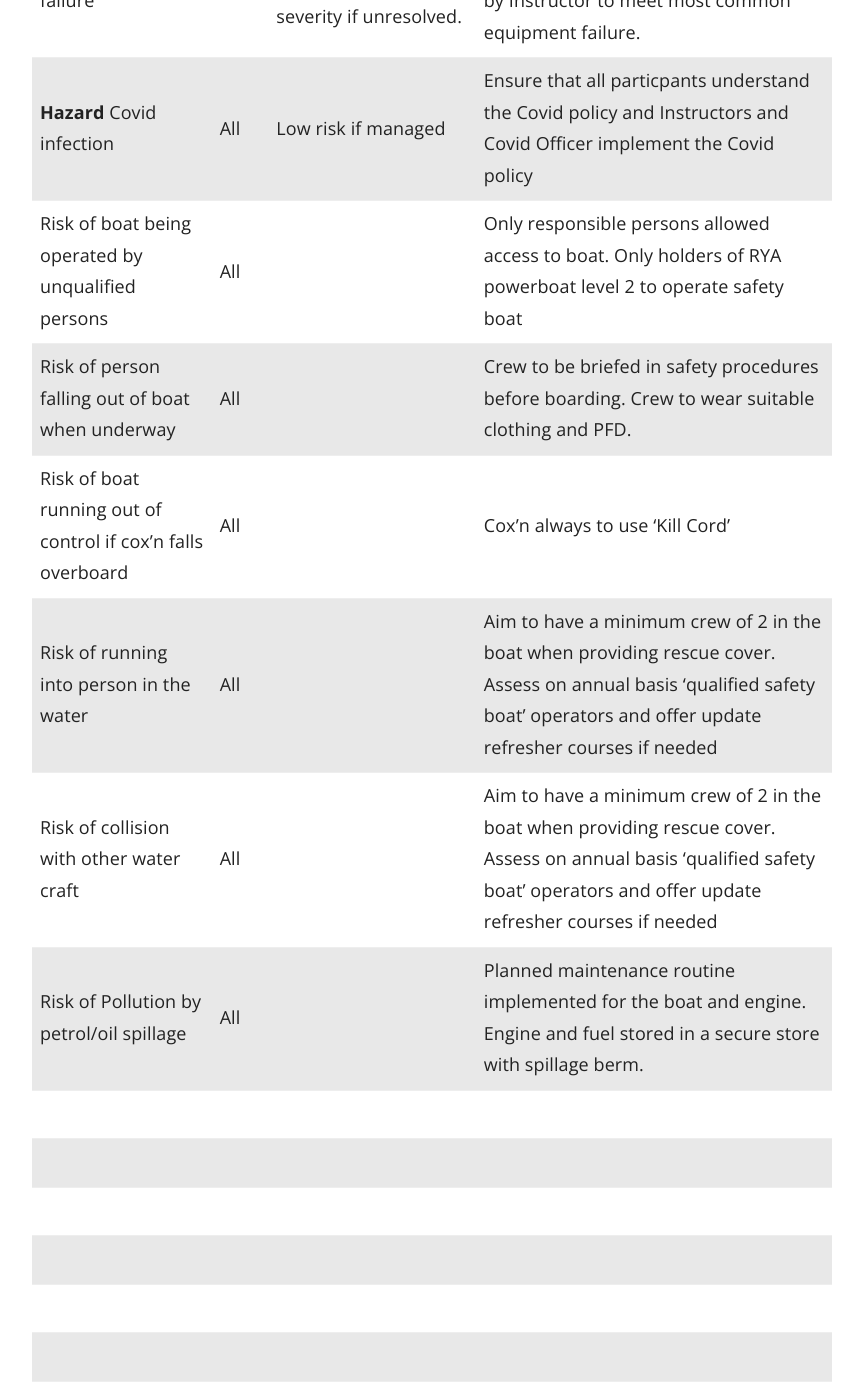
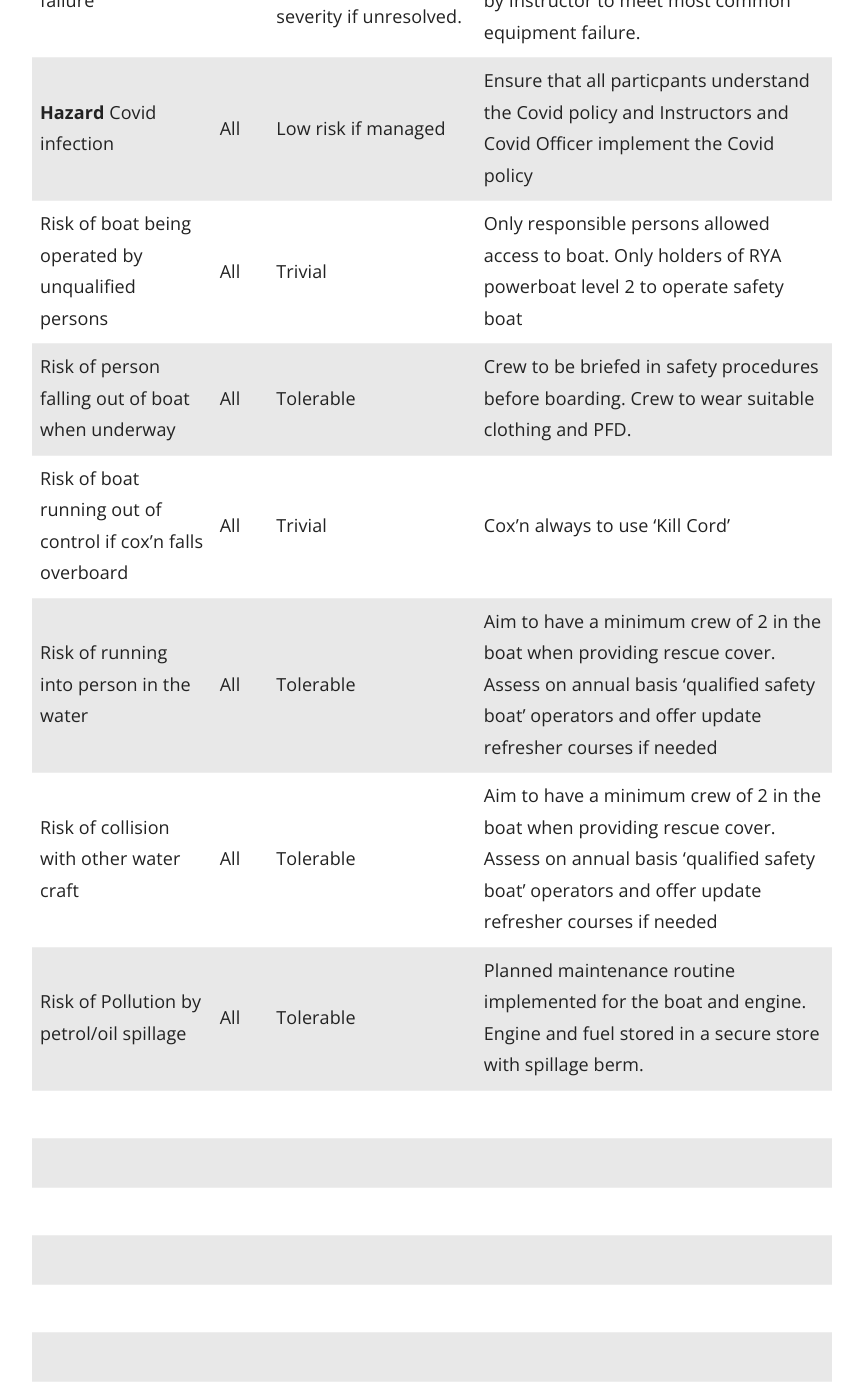
Before and after one commit to numbat70/clyde, a Jekyll site: the page built from _docs/Content/20-SUP_RISK.md, in a window 1280 px wide and 1400 px high, scrolled down 1735 px. Shown: the whole window, without its empty margins (358-1221 px from the left). Built offline with Jekyll 4.4.1, drawn with Linux system fonts in a browser that asks for light colours.

Commit message:
Update 20-SUP_RISK.md
mk

```diff
--- a/_docs/Content/20-SUP_RISK.md
+++ b/_docs/Content/20-SUP_RISK.md
@@ -30,12 +30,12 @@
 **Hazard** Slips, Trips & Falls on route to water  | All | Bruises and broken bones up to concussion and neck injury |  Educate users on Trip Hazards as well as the safe way to carry SUP and Paddle. Highlight the length of SUP's and how to avoid hitting things when navigating with them on land.
 **Hazard** Equipment failure  | All | Low initial severity if caught quickly. Raising severity if unresolved.  | All Kit checked prior to session (SOP Procedure) with a spare paddle carried by Instructor to meet most common equipment failure.
 **Hazard** Covid infection  | All | Low risk if managed |  Ensure that all particpants understand the Covid policy and Instructors and Covid Officer implement the Covid policy
-Risk of boat being operated by unqualified persons  | All |  |  Only responsible persons allowed access to boat. Only holders of RYA powerboat level 2 to operate safety boat
-Risk of person falling out of boat when underway  | All |  |  Crew to be briefed in safety procedures before boarding. Crew to wear suitable clothing and PFD.
-Risk of boat running out of control if cox’n falls overboard  | All |  |  Cox’n always to use ‘Kill Cord’
-Risk of running into person in the water  | All |  | Aim to have a minimum crew of 2 in the boat when providing rescue cover. Assess on annual basis ‘qualified safety boat’ operators and offer update refresher courses if needed
-Risk of collision with other water craft  | All |  | Aim to have a minimum crew of 2 in the boat when providing rescue cover. Assess on annual basis ‘qualified safety boat’ operators and offer update refresher courses if needed
-Risk of Pollution by petrol/oil spillage  | All |  |  Planned maintenance routine implemented for the boat and engine. Engine and fuel stored in a secure store with spillage berm.
+Risk of boat being operated by unqualified persons  | All | Trivial |  Only responsible persons allowed access to boat. Only holders of RYA powerboat level 2 to operate safety boat
+Risk of person falling out of boat when underway  | All | Tolerable |  Crew to be briefed in safety procedures before boarding. Crew to wear suitable clothing and PFD.
+Risk of boat running out of control if cox’n falls overboard  | All | Trivial |  Cox’n always to use ‘Kill Cord’
+Risk of running into person in the water  | All | Tolerable | Aim to have a minimum crew of 2 in the boat when providing rescue cover. Assess on annual basis ‘qualified safety boat’ operators and offer update refresher courses if needed
+Risk of collision with other water craft  | All | Tolerable | Aim to have a minimum crew of 2 in the boat when providing rescue cover. Assess on annual basis ‘qualified safety boat’ operators and offer update refresher courses if needed
+Risk of Pollution by petrol/oil spillage  | All | Tolerable |  Planned maintenance routine implemented for the boat and engine. Engine and fuel stored in a secure store with spillage berm.
   |  |  |
   |  |  |
   |  |  |
```
